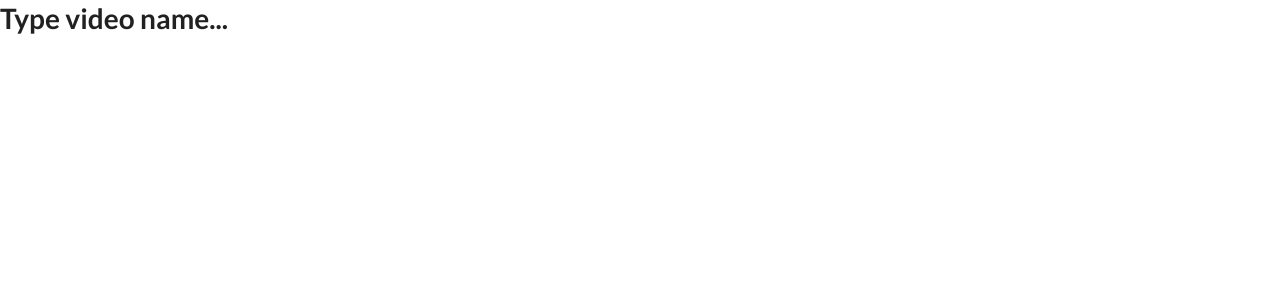
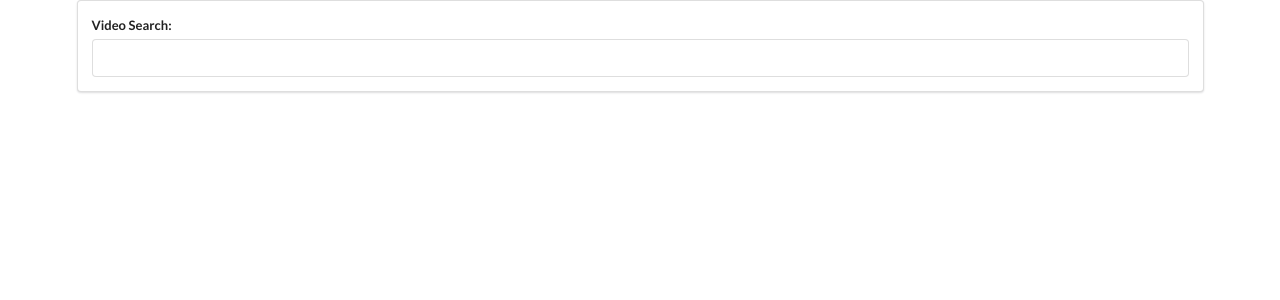
Before and after one commit to bhavikvashi1804/yt-search-app-in-React, a React (Create React App) app: page / in a window 1280 px wide. Shown: the top 300 px of the page. Built offline with nearby package versions, Linux system fonts and the light colour scheme.

Commit message:
SearchBar take input text

```diff
--- a/src/Components/App.jsx
+++ b/src/Components/App.jsx
@@ -6,7 +6,7 @@ class App extends React.Component{
 
     render(){
         return (
-            <div>
+            <div className="ui container">
                 <SearchBar />
             </div>
         );
--- a/src/Components/SearchBar.jsx
+++ b/src/Components/SearchBar.jsx
@@ -2,9 +2,26 @@ import React from 'react';
 
 class SearchBar extends React.Component{
 
+    state={term:''};
+
+    onInputChange=(event)=>{
+        this.setState({term:event.target.value});
+    }
+
+    onFormSubmit=(event)=>{
+        event.preventDefault();
+    }
+
     render(){
         return(
-            <h1>Type video name...</h1>
+            <div className="search-bar ui segment">
+                <form className="ui form" onSubmit={this.onFormSubmit}>
+                    <div className="field">
+                        <label>Video Search:</label>
+                        <input type="text" value={this.state.term} onChange={this.onInputChange}/>
+                    </div>
+                </form>
+            </div>
         );
     }
 }
```
Also changed, not shown: 1 other file (tests, documents, lock files or other folders).
